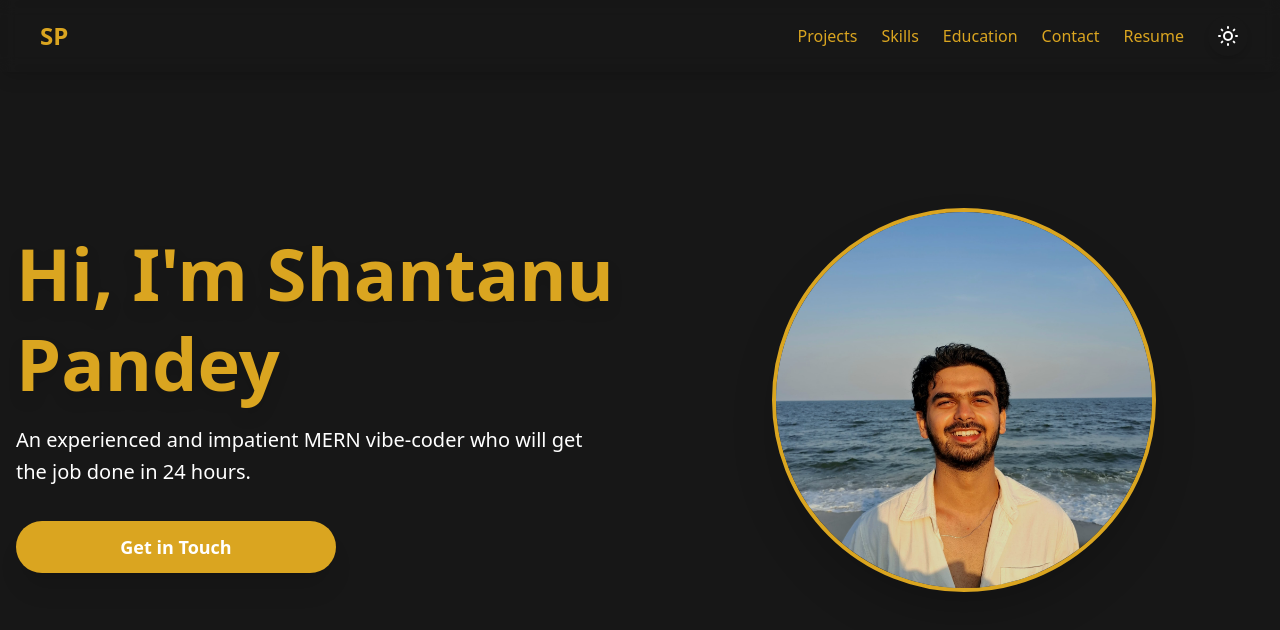
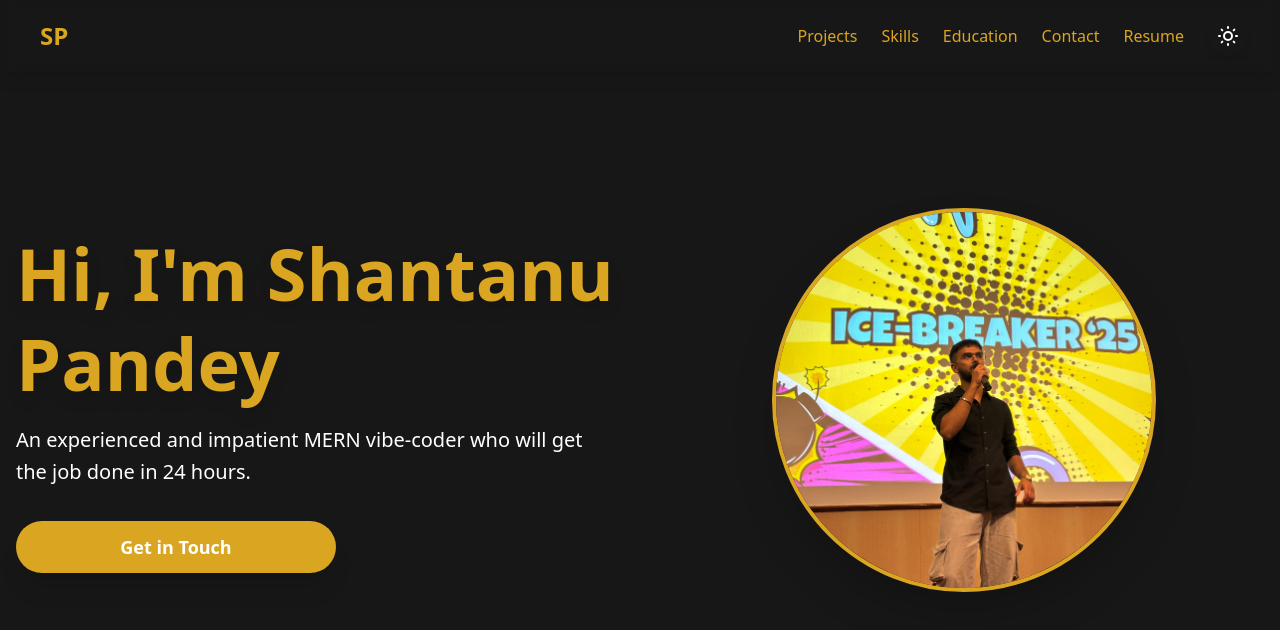
Before and after one commit to Catnip-01/portfolioTanuShree, a React (Vite) app in the folder client/: page / in a window 1280 px wide. Shown: the top 630 px of the page. Built offline with nearby package versions, Linux system fonts and the light colour scheme.

Commit message:
speech pic chosen

```diff
--- a/client/src/components/hero.tsx
+++ b/client/src/components/hero.tsx
@@ -14,7 +14,7 @@ const Hero = () => (
             <motion.div initial={{ opacity: 0, scale: 0.5 }} animate={{ opacity: 1, scale: 1 }} transition={{ duration: 0.8, type: 'spring', stiffness: 100, delay: 0.4 }} className="flex-1 flex justify-center items-center">
                 <div className="w-64 h-64 sm:w-80 sm:h-80 md:w-96 md:h-96 rounded-full overflow-hidden shadow-2xl border-4 border-pale-gold">
                     {/* Ensure this image path is correct relative to where the app is served */}
-                    <img src="/AmbuPortfolio.jpeg" alt="Developer Profile Placeholder" className="w-full h-full object-cover" />
+                    <img src="/AmbuSpeech.jpeg" alt="Developer Profile Placeholder" className="w-full h-full object-cover" />
                 </div>
             </motion.div>
         </div>
```
Also changed, not shown: client/public/AmbuSpeech.jpeg (added).
